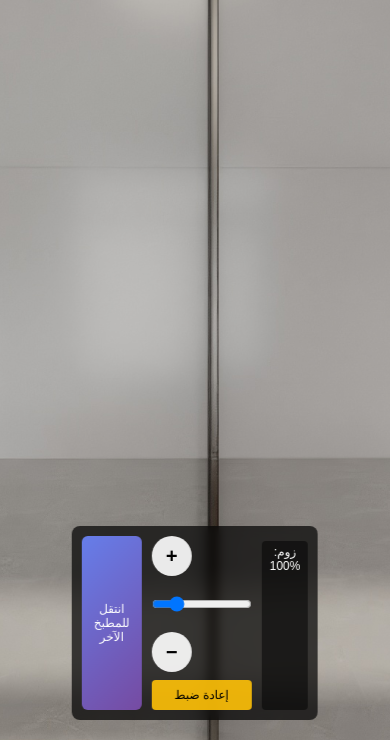
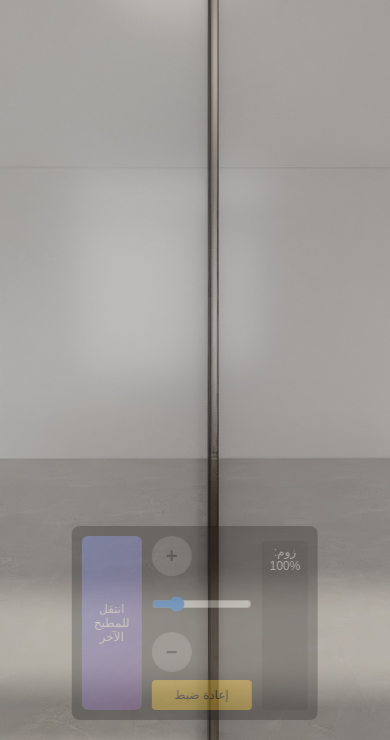
Before and after one commit to AhmedImam1983/karemsite, a plain HTML site: page home.html in a window 390 px wide. Shown: the part 104-844 px from the top of the page. Drawn offline with nearby package versions, Linux system fonts and the light colour scheme; animation ran at ten frames a second.

Commit message:
Update home.html

```diff
--- a/home.html
+++ b/home.html
@@ -46,6 +46,12 @@
     display: flex;
     flex-direction: column;
     gap: 10px;
+    opacity: 0.3;
+    transition: opacity 0.3s ease, transform 0.3s ease;
+  }
+  .controls-panel:hover {
+    opacity: 1;
+    transform: translateY(-50%) scale(1.05);
   }
   .switch-btn {
     background: linear-gradient(135deg, #667eea 0%, #764ba2 100%);
@@ -68,7 +74,7 @@
     gap: 8px;
   }
   .zoom-btn {
-    background: rgba(255,255,255,0.9);
+    background: rgba(255,255,255,0.3);
     border: none;
     width: 40px;
     height: 40px;
@@ -82,7 +88,7 @@
     justify-content: center;
   }
   .zoom-btn:hover {
-    background: #fff;
+    background: rgba(255,255,255,0.5);
     transform: scale(1.1);
   }
   .zoom-slider {
@@ -130,6 +136,11 @@
       flex-direction: row;
       justify-content: center;
       padding: 10px;
+      opacity: 0.3;
+    }
+    .controls-panel:hover {
+      opacity: 1;
+      transform: translateX(-50%) scale(1.05);
     }
     .zoom-slider {
       writing-mode: horizontal-tb;
```
